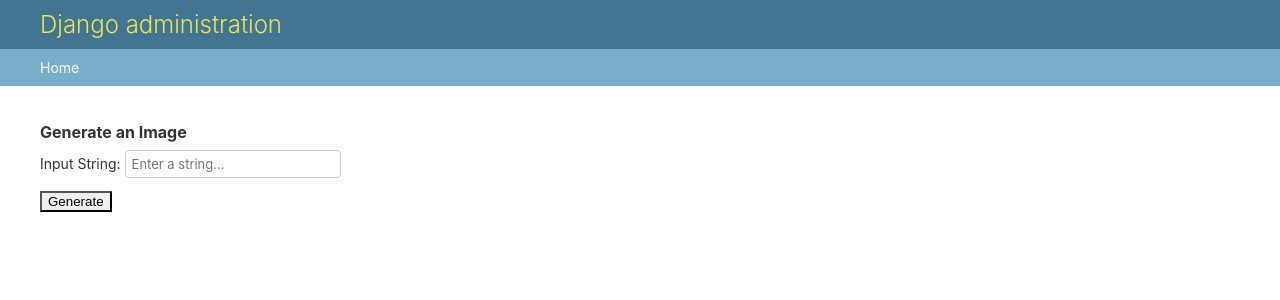
After one commit to shriyashdixit/new_server, a Django app: page /generate-image/ in a window 1280 px wide. The commit adds this page. Shown: the top 300 px of the page. Run offline with Django 4.2, Linux system fonts and the light colour scheme; the visitor is signed in with stand-in values (Sample User, id 1); parts of the project's set-up code (start-up, migrations or seed data) failed here and were passed over.

Commit message:
image generation code

```diff
--- a/django_app/django_project/settings.py
+++ b/django_app/django_project/settings.py
@@ -28,6 +28,7 @@
 
 ALLOWED_HOSTS = os.environ.get("DJANGO_ALLOWED_HOSTS").split(" ")
 
+OPENAI_API_KEY = os.environ.get('OPENAI_API_KEY')
 
 # Application definition
 
@@ -41,6 +42,7 @@
     "upload",
     "algo_trading",
     'onedrive_clone',
+    "image_generator"
 ]
 
 MIDDLEWARE = [
--- a/django_app/django_project/urls.py
+++ b/django_app/django_project/urls.py
@@ -22,6 +22,7 @@
 from upload.views import chatbot, env, tutorials_webpage, homepage_main, e_commerce
 from algo_trading.views import import_csv, success_page, prediction_model
 from onedrive_clone.views import upload_file, file_list, download_file
+from image_generator.views import generate_image
 
 urlpatterns = [
     path('admin/', admin.site.urls),
@@ -39,6 +40,7 @@
     path('upload/', upload_file, name='upload_file'),
     path('files/', file_list, name='file_list'),
     path('download/<int:file_id>/', download_file, name='download_file'),
+    path('generate-image/', generate_image, name='generate_image'),
 ]+ static(settings.MEDIA_URL, document_root=settings.MEDIA_ROOT)
 
 if bool(settings.DEBUG):
--- /dev/null
+++ b/django_app/image_generator/admin.py
@@ -0,0 +1,2 @@
+
+# Register your models here.
--- /dev/null
+++ b/django_app/image_generator/apps.py
@@ -0,0 +1,6 @@
+from django.apps import AppConfig
+
+
+class ImageGeneratorConfig(AppConfig):
+    default_auto_field = 'django.db.models.BigAutoField'
+    name = 'image_generator'
--- /dev/null
+++ b/django_app/image_generator/forms.py
@@ -0,0 +1,4 @@
+from django import forms
+
+class ImageGenerationForm(forms.Form):
+    input_string = forms.CharField(label='Input String', max_length=1000, widget=forms.TextInput(attrs={'placeholder': 'Enter a string...'}))
--- /dev/null
+++ b/django_app/image_generator/models.py
@@ -0,0 +1,2 @@
+
+# Create your models here.
--- /dev/null
+++ b/django_app/image_generator/templates/image_generator/generate_image.html
@@ -0,0 +1,17 @@
+<!-- saas_service/templates/saas_service/generate_image.html -->
+
+{% extends 'admin/base_site.html' %}
+
+{% block content %}
+    <h2>Generate an Image</h2>
+    <form method="post">
+        {% csrf_token %}
+        {{ form.as_p }}
+        <button type="submit">Generate</button>
+    </form>
+
+    {% if generated_image_url %}
+    <h3>Generated Image:</h3>
+    <img src="{{ generated_image_url }}" alt="Generated Image">
+    {% endif %}
+{% endblock %}
--- /dev/null
+++ b/django_app/image_generator/tests.py
@@ -0,0 +1,2 @@
+
+# Create your tests here.
--- /dev/null
+++ b/django_app/image_generator/views.py
@@ -0,0 +1,45 @@
+# saas_service/views.py
+
+from openai import OpenAI
+from django.shortcuts import render
+from .forms import ImageGenerationForm
+from django.conf import settings
+from django.contrib.auth.decorators import login_required
+
+# Configure OpenAI API key
+client = OpenAI()
+client.api_key = settings.OPENAI_API_KEY
+
+
+def generate_image_from_prompt(prompt):
+
+    try:
+        response = client.images.generate(
+        model="dall-e-3",
+        prompt=prompt,
+        size="1024x1024",
+        quality="standard",
+        n=1,
+        )
+        # Get the URL of the generated image
+        image_url = response.data[0].url
+        return image_url
+
+    except Exception as e:
+        print(f"Error generating image: {e}")
+        return None
+
+@login_required
+def generate_image(request):
+    generated_image_url = None
+
+    if request.method == 'POST':
+        form = ImageGenerationForm(request.POST)
+        if form.is_valid():
+            input_string = form.cleaned_data['input_string']
+            generated_image_url = generate_image_from_prompt(input_string)
+
+    else:
+        form = ImageGenerationForm()
+
+    return render(request, 'image_generator/generate_image.html', {'form': form, 'generated_image_url': generated_image_url})
--- a/django_app/requirements.txt
+++ b/django_app/requirements.txt
@@ -2,6 +2,7 @@
 fyers_apiv3
 gunicorn==21.2.0
 numpy
+openai
 psycopg2-binary==2.9.6
 pandas
 Pillow
```
Also changed, not shown: django_app/upload/templates/homepage_main.html (+27 -0 lines), django_app/image_generator/__init__.py (added), django_app/image_generator/migrations/__init__.py (added), django_app/mystaticfiles/cloud_storage.png (added), django_app/mystaticfiles/icon_generation.png (added), django_app/mystaticfiles/image_generation.png (added), 1 other file.
